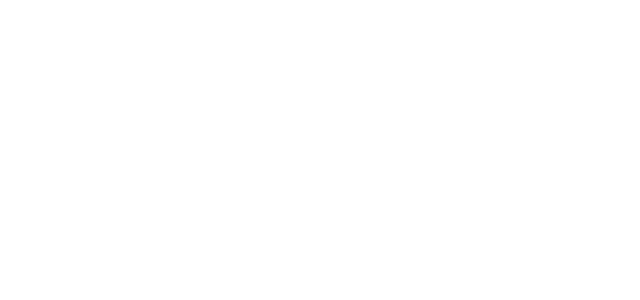
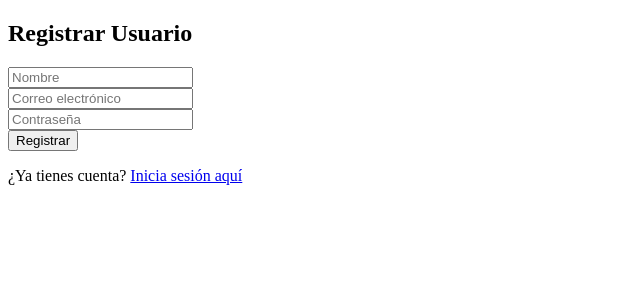
Before and after one commit to lauratamath/GestorDeProyectos, a React app in the folder Frontend/: page /register in a window 1280 px wide. Before the commit this address had no page. Shown: the top 300 px of the page, without its empty margins (0-640 px from the left). Built offline with nearby package versions, Linux system fonts and the light colour scheme; the HTML template or start-up script is replaced by a standard one.

Commit message:
001 Iniciar sesión dentro de la plataforma
abc@gmaiñ.com  asfs
laurylevi@hotmail.com pass123

```diff
--- a/Frontend/src/App.js
+++ b/Frontend/src/App.js
@@ -1,17 +1,17 @@
 import React from 'react';
 import { BrowserRouter as Router, Routes, Route } from 'react-router-dom';
-import LoginPage from './pages/LoginPage';
-import Dashboard from './pages/Dashboard';
+import Register from './components/Pages/Register';
+import Login from './components/Pages/Login';
 
-const App = () => {
+function App() {
   return (
     <Router>
       <Routes>
-                <Route path="/" element={<LoginPage />} />
-                <Route path="/dashboard" element={<Dashboard />} />
+        <Route path="/" element={<Login />} />
+        <Route path="/register" element={<Register />} />
       </Routes>
     </Router>
   );
-};
+}
 
 export default App;
--- a/Frontend/src/pages/Dashboard.jsx
+++ b/Frontend/src/components/Pages/Dashboard.jsx
@@ -1,5 +1,5 @@
 import React from 'react';
-import Board from '../components/Kanban/Board';
+import Board from '../Kanban/Board';
 
 const Dashboard = () => {
     return (
--- /dev/null
+++ b/Frontend/src/components/Pages/Login.jsx
@@ -0,0 +1,91 @@
+import React, { useState } from 'react';
+import { Link, useNavigate } from 'react-router-dom';
+import axios from 'axios';
+
+const Login = () => {
+    const navigate = useNavigate();
+    const [formData, setFormData] = useState({
+        email: '',
+        password: '',
+    });
+    const [error, setError] = useState('');
+
+    const { email, password } = formData;
+
+    const onChange = (e) => setFormData({ ...formData, [e.target.name]: e.target.value });
+
+    const onSubmit = async (e) => {
+        e.preventDefault();
+        setError('');
+
+        try {
+            const res = await axios.post('http://localhost:5000/api/auth/login', { email, password });
+            localStorage.setItem('token', res.data.token);
+            // Aquí puedes agregar la redirección a la página que desees después del login
+            navigate('/dashboard');
+        } catch (err) {
+            setError(err.response?.data?.error || 'Error al iniciar sesión');
+            console.error('Error:', err.response?.data);
+        }
+    };
+
+    return (
+        <div>
+            <div>
+                <div>
+                    <h2>
+                        Iniciar Sesión
+                    </h2>
+                </div>
+                <form onSubmit={onSubmit}>
+                    {error && (
+                        <div>
+                            {error}
+                        </div>
+                    )}
+                    <div>
+                        <div>
+                            <input
+                                type="email"
+                                name="email"
+                                required
+                                placeholder="Correo electrónico"
+                                value={email}
+                                onChange={onChange}
+                            />
+                        </div>
+                        <div>
+                            <input
+                                type="password"
+                                name="password"
+                                required
+                                placeholder="Contraseña"
+                                value={password}
+                                onChange={onChange}
+                            />
+                        </div>
+                    </div>
+
+                    <div>
+                        <button
+                            type="submit"
+                            className="group relative w-full flex justify-center py-2 px-4 border border-transparent text-sm font-medium rounded-md text-white bg-indigo-600 hover:bg-indigo-700 focus:outline-none focus:ring-2 focus:ring-offset-2 focus:ring-indigo-500"
+                        >
+                            Iniciar Sesión
+                        </button>
+                    </div>
+                </form>
+                <div className="text-center">
+                    <p className="mt-2 text-sm text-gray-600">
+                        ¿No tienes cuenta?{' '}
+                        <Link to="/register" className="font-medium text-indigo-600 hover:text-indigo-500">
+                            Regístrate aquí
+                        </Link>
+                    </p>
+                </div>
+            </div>
+        </div>
+    );
+};
+
+export default Login;
--- /dev/null
+++ b/Frontend/src/components/Pages/Register.jsx
@@ -0,0 +1,104 @@
+import React, { useState } from 'react';
+import { Link, useNavigate } from 'react-router-dom';
+import axios from 'axios';
+
+const Register = () => {
+    const navigate = useNavigate();
+    const [formData, setFormData] = useState({
+        name: '',
+        email: '',
+        password: '',
+    });
+    const [error, setError] = useState('');
+
+    const { name, email, password } = formData;
+
+    const onChange = (e) => setFormData({ ...formData, [e.target.name]: e.target.value });
+
+    const onSubmit = async (e) => {
+        e.preventDefault();
+        setError('');
+
+        try {
+            await axios.post('http://localhost:5000/api/auth/register', {
+                name,
+                email,
+                password
+            });
+            // Redirigir al login después de un registro exitoso
+            navigate('/');
+        } catch (err) {
+            setError(err.response?.data?.error || 'Error al registrar usuario');
+            console.error('Error:', err.response?.data);
+        }
+    };
+
+    return (
+        <div>
+            <div>
+                <div>
+                    <h2>
+                        Registrar Usuario
+                    </h2>
+                </div>
+                <form onSubmit={onSubmit}>
+                    {error && (
+                        <div>
+                            {error}
+                        </div>
+                    )}
+                    <div>
+                        <div>
+                            <input
+                                type="text"
+                                name="name"
+                                required
+                                placeholder="Nombre"
+                                value={name}
+                                onChange={onChange}
+                            />
+                        </div>
+                        <div>
+                            <input
+                                type="email"
+                                name="email"
+                                required
+                                placeholder="Correo electrónico"
+                                value={email}
+                                onChange={onChange}
+                            />
+                        </div>
+                        <div>
+                            <input
+                                type="password"
+                                name="password"
+                                required
+                                placeholder="Contraseña"
+                                value={password}
+                                onChange={onChange}
+                            />
+                        </div>
+                    </div>
+
+                    <div>
+                        <button
+                            type="submit"
+                        >
+                            Registrar
+                        </button>
+                    </div>
+                </form>
+                <div className="text-center">
+                    <p>
+                        ¿Ya tienes cuenta?{' '}
+                        <Link to="/">
+                            Inicia sesión aquí
+                        </Link>
+                    </p>
+                </div>
+            </div>
+        </div>
+    );
+};
+
+export default Register;
--- a/Frontend/src/pages/LoginPage.jsx
+++ /dev/null
@@ -1,41 +0,0 @@
-import React, { useState } from 'react';
-import axios from 'axios';
-
-const LoginPage = () => {
-    const [email, setEmail] = useState('');
-    const [password, setPassword] = useState('');
-
-    const handleLogin = async (e) => {
-        e.preventDefault();
-        try {
-            const response = await axios.post('/api/login', { email, password });
-            console.log('Login successful:', response.data);
-            // Redirige al Dashboard (esto se hará con React Router)
-        } catch (error) {
-            console.error('Error during login:', error);
-        }
-    };
-
-    return (
-        <div>
-            <h1>Iniciar sesión</h1>
-            <form onSubmit={handleLogin}>
-                <input
-                    type="email"
-                    placeholder="Correo electrónico"
-                    value={email}
-                    onChange={(e) => setEmail(e.target.value)}
-                />
-                <input
-                    type="password"
-                    placeholder="Contraseña"
-                    value={password}
-                    onChange={(e) => setPassword(e.target.value)}
-                />
-                <button type="submit">Iniciar sesión</button>
-            </form>
-        </div>
-    );
-};
-
-export default LoginPage;
```
Also changed, not shown: Frontend/src/components/Auth/Login.jsx (deleted), Frontend/src/components/Auth/Register.jsx (deleted), Frontend/src/pages/RegisterPage.jsx (deleted), 2 other files (tests, documents, lock files or other folders). Lines whose indentation alone changed are shown as unchanged.
